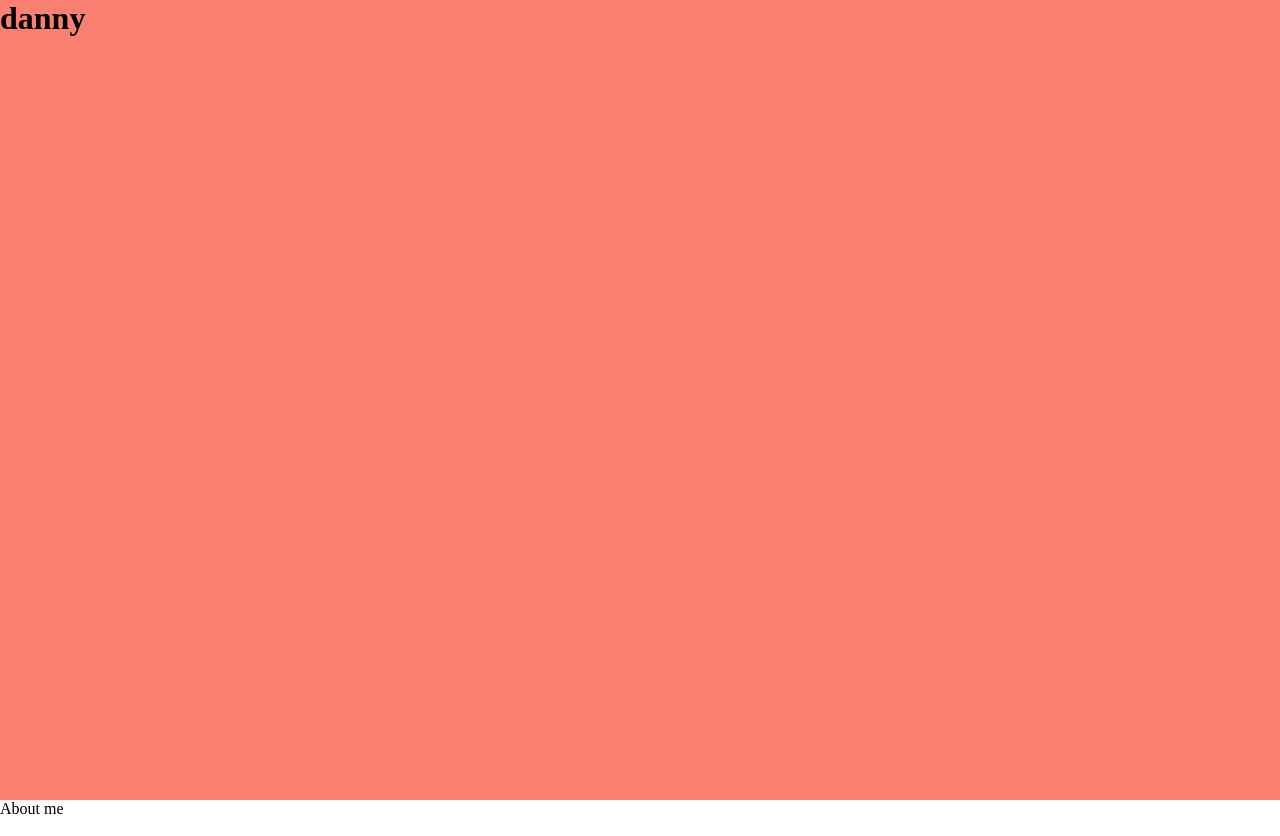
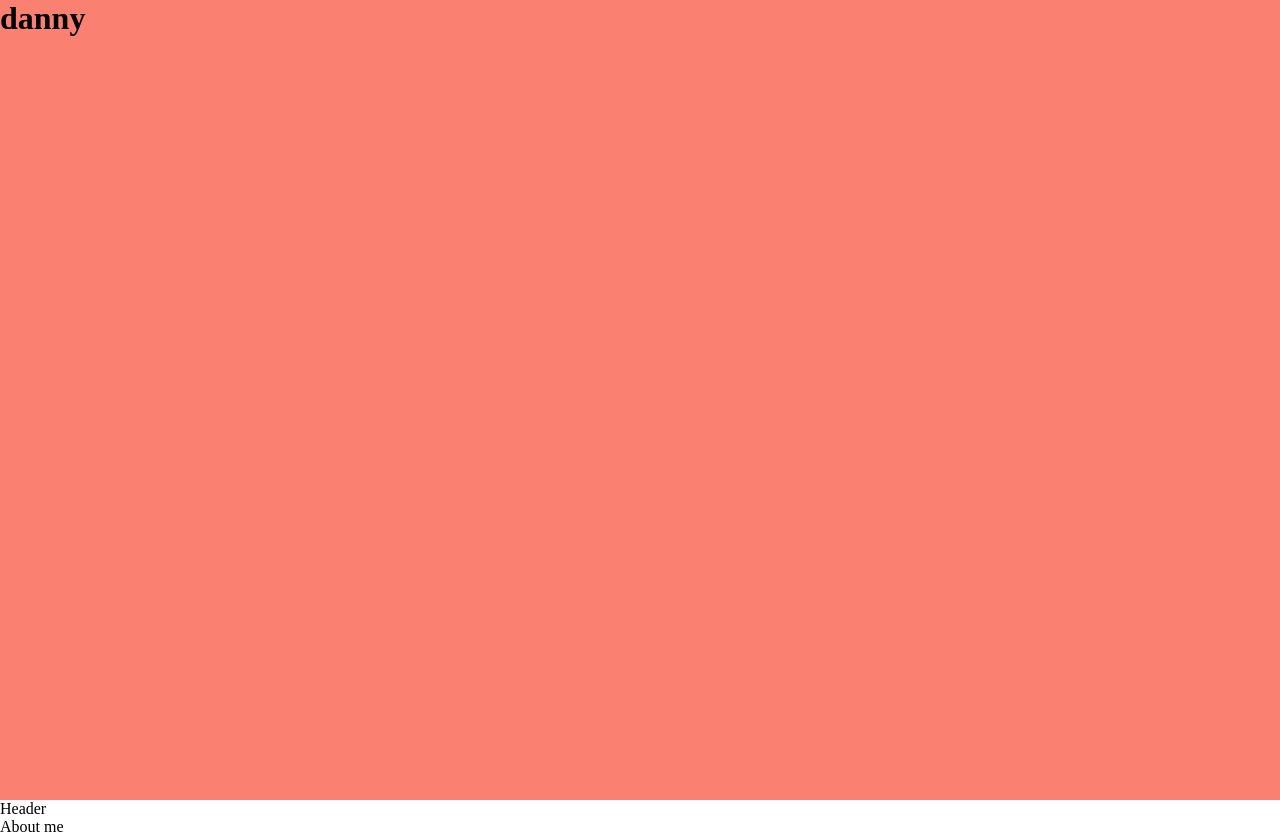
Before and after one commit to dannyhannyford/portfolio, a React app: page / in a window 1280 px wide. Built offline with nearby package versions, Linux system fonts and the light colour scheme.

Commit message:
Header component placeholder

```diff
--- a/client/src/components/App.jsx
+++ b/client/src/components/App.jsx
@@ -1,12 +1,14 @@
 import React from 'react';
 import Home from './Home';
 import About from './About';
+import Header from './Header';
 import '../style.css';
 
 const App = () => {
   return (
     <div>
       <Home />
+      <Header />
       <About />
     </div>
 
--- /dev/null
+++ b/client/src/components/Header.jsx
@@ -0,0 +1,9 @@
+import React from 'react';
+
+const Header = () => {
+  return (
+    <div>Header</div>
+  );
+};
+
+export default Header;
```
